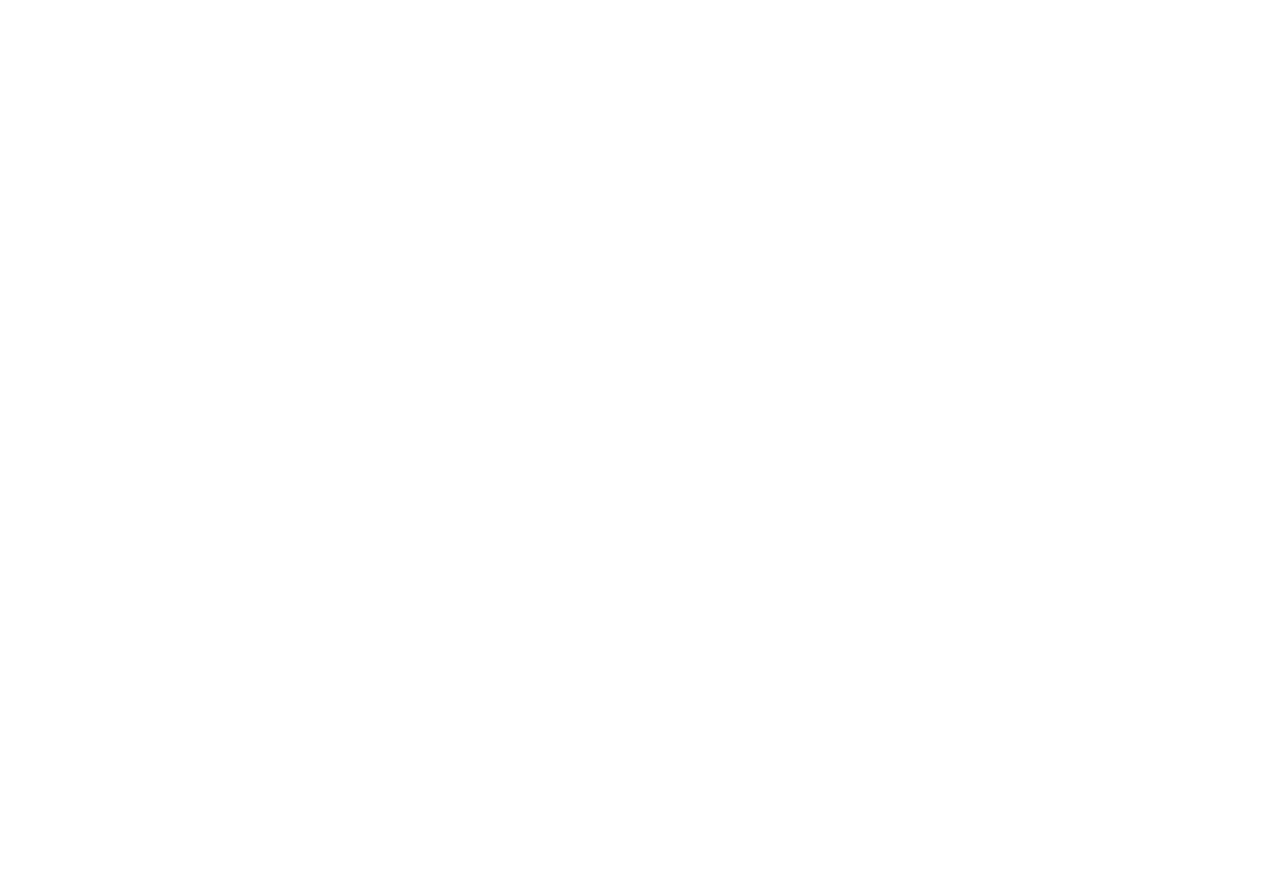
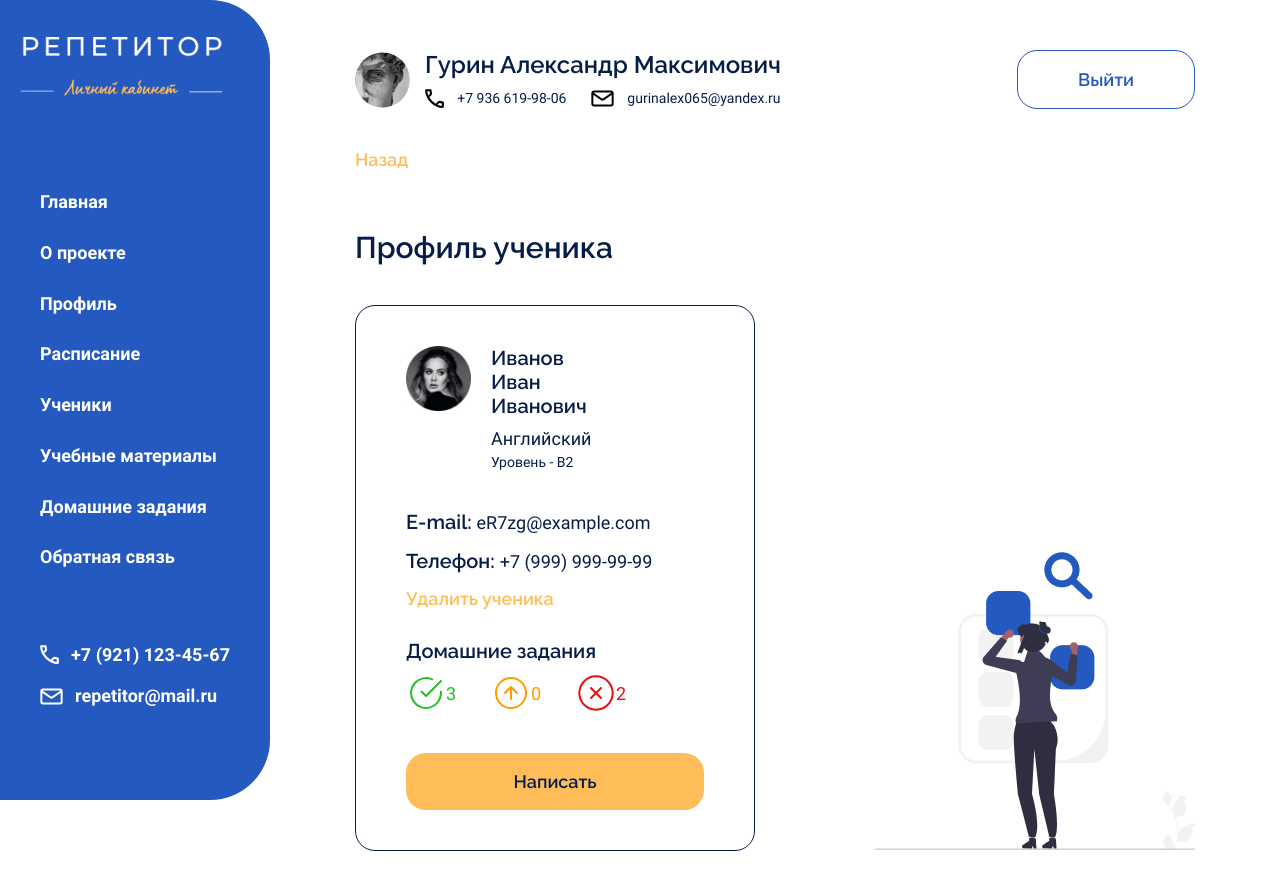
Before and after one commit to TutorOffice/TutorOffice-frontend, a React (Vite) app: page /student/0 in a window 1280 px wide. Before the commit this address had no page. Shown: the top 890 px of the page. Before the commit the page ends 800 px from the top, so only its background shows below. Built offline with nearby package versions, Linux system fonts and the light colour scheme.

Commit message:
feat: поправил замечания по алиасам и создал поля для ФИО

```diff
--- a/src/components/app/App.tsx
+++ b/src/components/app/App.tsx
@@ -37,7 +37,7 @@ const App = () => {
       <Route path='/calendar' element={<CalendarPage />} />
       <Route path='/calendar/:date' element={<CalendarDay />} />
       <Route path='/students' element={<Students />} />
-      <Route path='/students/student/:id' element={<Student />} />
+      <Route path='/student/:id' element={<Student />} />
       <Route path='/calendar/:date/:lessonId' element={<Lesson />} />
       <Route path='/homework' element={<HomeWork />} />
       <Route path='/not-found' element={<ErrorPage />} />
--- a/src/components/userCard/UserCard.tsx
+++ b/src/components/userCard/UserCard.tsx
@@ -1,15 +1,17 @@
-/* eslint-disable react/prop-types */
 import s from './UserCard.module.css';
 
-import { btnClass, btnType, Button } from '../../shared/ui';
-import virtualStudentPhoto from '../../assets/images/virtual-student.png';
+import { btnClass, btnType, Button } from '@/shared/ui';
+import virtualStudentPhoto from '@/assets/images/virtual-student.png';
 
 import { Link } from 'react-router-dom';
 import clsx from 'clsx';
 
 interface UserCardProps {
+  id: number;
   photo: string;
-  name: string;
+  first_name: string;
+  last_name: string;
+  patronymic?: string;
   studentStatus?: boolean;
   studentSubject?: string;
   studentSubjectLevel?: string;
@@ -18,14 +20,17 @@ interface UserCardProps {
 }
 
 const UserCard: React.FC<UserCardProps> = ({
+  id,
   photo,
   studentStatus,
-  name,
+  first_name,
+  last_name,
+  patronymic,
   studentSubject,
   studentSubjectLevel,
   tutorSubject,
   isTutorials,
-}) => {
+}: UserCardProps) => {
   const studentStatusClass = clsx({ [s.studentStatus]: !studentStatus });
   return (
     <div className={s.card}>
@@ -33,11 +38,11 @@ const UserCard: React.FC<UserCardProps> = ({
         <img className={s.card__photo} src={studentStatus ? photo : virtualStudentPhoto} alt='Фото пользователя' />
         <div className={studentStatusClass}>
           <p className={s.card__name}>
-            {name.split(' ')[0]}
+            {last_name}
             <br />
-            {name.split(' ')[1]}
+            {first_name}
             <br />
-            {name.split(' ')[2] || <br />}
+            {patronymic || <br />}
           </p>
           {studentSubject && <p className={s.card__subject}>{studentSubject}</p>}
           {tutorSubject && (
@@ -50,8 +55,8 @@ const UserCard: React.FC<UserCardProps> = ({
           {studentSubjectLevel && <p>Уровень - {studentSubjectLevel}</p>}
         </div>
       </div>
-      <Link to='#'>
-        <Button type={btnType.button} variant={btnClass.back}>
+      <Link to={isTutorials ? '#' : `/student/${id}`}>
+        <Button type={btnType.button} variant={btnClass.common}>
           {isTutorials ? 'Учебные материалы' : 'Посмотреть'}
         </Button>
       </Link>
--- a/src/components/userCardFull/UserCardFull.tsx
+++ b/src/components/userCardFull/UserCardFull.tsx
@@ -1,17 +1,19 @@
 import s from './UserCardFulll.module.css';
 
-import { btnClass, btnType, Button } from '../../shared/ui';
-import virtualStudentPhoto from '../../assets/images/virtual-student.png';
-import doneIcon from '../../assets/icons/status-true.svg';
-import arrowUpIcon from '../../assets/icons/arrow-up.svg';
-import toDoIcon from '../../assets/icons/status-false.svg';
+import { btnClass, btnType, Button } from '@/shared/ui';
+import virtualStudentPhoto from '@/assets/images/virtual-student.png';
+import doneIcon from '@/assets/icons/status-true.svg';
+import arrowUpIcon from '@/assets/icons/arrow-up.svg';
+import toDoIcon from '@/assets/icons/status-false.svg';
 
 import { Link } from 'react-router-dom';
 import clsx from 'clsx';
 
 interface UserCardFullProps {
   photo: string;
-  name: string;
+  first_name: string;
+  last_name: string;
+  patronymic?: string;
   email: string;
   phone: string;
   studentStatus?: boolean;
@@ -27,7 +29,9 @@ interface UserCardFullProps {
 const UserCardFull: React.FC<UserCardFullProps> = ({
   photo,
   studentStatus,
-  name,
+  first_name,
+  last_name,
+  patronymic,
   email,
   phone,
   studentSubject,
@@ -47,11 +51,11 @@ const UserCardFull: React.FC<UserCardFullProps> = ({
         />
         <div className={studentStatusClass}>
           <p className={s.userCardFull__name}>
-            {name.split(' ')[0]}
+            {last_name}
             <br />
-            {name.split(' ')[1]}
+            {first_name}
             <br />
-            {name.split(' ')[2] || <br />}
+            {patronymic || <br />}
           </p>
           {studentSubject && <p className={s.userCardFull__subject}>{studentSubject}</p>}
           {studentSubjectLevel && <p>Уровень - {studentSubjectLevel}</p>}
--- a/src/pages/student/Student.tsx
+++ b/src/pages/student/Student.tsx
@@ -7,9 +7,12 @@ import Layout from '@/components/layout/Layout';
 import studentImage from '@/assets/images/student.png';
 import { Button, btnClass, btnType } from '@/shared/ui';
 
-const stud = testStudents[0];
+import { useState } from 'react';
 
 const Student = () => {
+  const [id] = useState(document.location.pathname.slice(9));
+  const stud = testStudents[+id];
+
   return (
     <Layout>
       <HeaderAuth className={s.student__header} />
@@ -22,7 +25,9 @@ const Student = () => {
           key={stud.id}
           studentStatus={stud.activeStatus}
           photo={stud.photo}
-          name={stud.name}
+          first_name={stud.first_name}
+          last_name={stud.last_name}
+          patronymic={stud.patronymic}
           studentSubject={stud.studentSubject}
           studentSubjectLevel={stud.studentSubjectLevel}
           email={stud.email}
--- a/src/pages/student/testStudents.ts
+++ b/src/pages/student/testStudents.ts
@@ -5,7 +5,9 @@ const testStudents = [
     id: 0,
     activeStatus: true,
     photo: testPhoto,
-    name: 'Иван Иванов',
+    first_name: 'Иван',
+    last_name: 'Иванов',
+    patronymic: 'Иванович',
     studentSubject: 'Английский',
     studentSubjectLevel: 'B2',
     email: 'eR7zg@example.com',
@@ -18,7 +20,9 @@ const testStudents = [
     id: 1,
     activeStatus: true,
     photo: testPhoto,
-    name: 'Петр Петров',
+    first_name: 'Петр',
+    last_name: 'Петров',
+    patronymic: 'Петрович',
     studentSubject: 'Английский',
     studentSubjectLevel: 'A1',
     email: 'eR7zg@example.com',
@@ -31,7 +35,9 @@ const testStudents = [
     id: 2,
     activeStatus: true,
     photo: testPhoto,
-    name: 'Денис Денисов',
+    first_name: 'Денис',
+    last_name: 'Денисов',
+    patronymic: '',
     studentSubject: 'Английский',
     studentSubjectLevel: 'B2',
     email: 'eR7zg@example.com',
@@ -44,7 +50,9 @@ const testStudents = [
     id: 3,
     activeStatus: true,
     photo: testPhoto,
-    name: 'Евгения Евгеньевна',
+    first_name: 'Петр',
+    last_name: 'Петров',
+    patronymic: 'Петрович',
     studentSubject: 'Английский',
     studentSubjectLevel: 'A2',
     email: 'eR7zg@example.com',
@@ -57,7 +65,9 @@ const testStudents = [
     id: 4,
     activeStatus: false,
     photo: testPhoto,
-    name: 'Иван Иванов',
+    first_name: 'Иван',
+    last_name: 'Иванов',
+    patronymic: 'Иванович',
     studentSubject: 'Китайский',
     studentSubjectLevel: 'B2',
     email: 'eR7zg@example.com',
@@ -70,7 +80,9 @@ const testStudents = [
     id: 5,
     activeStatus: false,
     photo: testPhoto,
-    name: 'Семен Семенович',
+    first_name: 'Семен',
+    last_name: 'Семенов',
+    patronymic: '',
     studentSubject: 'Английский',
     studentSubjectLevel: 'C1',
     email: 'eR7zg@example.com',
--- a/src/pages/students/StudentsWithCard.tsx
+++ b/src/pages/students/StudentsWithCard.tsx
@@ -41,9 +41,12 @@ const StudentsWithCard = () => {
           {testStudents.map((stud) => (
             <UserCard
               key={stud.id}
+              id={stud.id}
               studentStatus={stud.activeStatus}
               photo={stud.photo}
-              name={stud.name}
+              first_name={stud.first_name}
+              last_name={stud.last_name}
+              patronymic={stud.patronymic}
               studentSubject={stud.studentSubject}
               studentSubjectLevel={stud.studentSubjectLevel}
             />
--- a/src/pages/students/testStudents.ts
+++ b/src/pages/students/testStudents.ts
@@ -2,52 +2,94 @@ import testPhoto from '@/assets/images/test-student.jpg';
 
 const testStudents = [
   {
+    id: 0,
+    activeStatus: true,
+    photo: testPhoto,
+    first_name: 'Иван',
+    last_name: 'Иванов',
+    patronymic: 'Иванович',
+    studentSubject: 'Английский',
+    studentSubjectLevel: 'B2',
+    email: 'eR7zg@example.com',
+    phone: '+7 (999) 999-99-99',
+    homeWorkDone: 3,
+    homeWorkArrowUp: 0,
+    homeWorkToDo: 2,
+  },
+  {
     id: 1,
     activeStatus: true,
     photo: testPhoto,
-    name: 'Иван Иванов',
+    first_name: 'Петр',
+    last_name: 'Петров',
+    patronymic: 'Петрович',
     studentSubject: 'Английский',
-    studentSubjectLevel: 'B2',
+    studentSubjectLevel: 'A1',
+    email: 'eR7zg@example.com',
+    phone: '+7 (999) 999-99-99',
+    homeWorkDone: 3,
+    homeWorkArrowUp: 0,
+    homeWorkToDo: 2,
   },
   {
     id: 2,
     activeStatus: true,
     photo: testPhoto,
-    name: 'Петр Петров',
+    first_name: 'Денис',
+    last_name: 'Денисов',
+    patronymic: '',
     studentSubject: 'Английский',
-    studentSubjectLevel: 'A1',
+    studentSubjectLevel: 'B2',
+    email: 'eR7zg@example.com',
+    phone: '+7 (999) 999-99-99',
+    homeWorkDone: 3,
+    homeWorkArrowUp: 0,
+    homeWorkToDo: 2,
   },
   {
     id: 3,
     activeStatus: true,
     photo: testPhoto,
-    name: 'Денис Денисов',
+    first_name: 'Петр',
+    last_name: 'Петров',
+    patronymic: 'Петрович',
     studentSubject: 'Английский',
-    studentSubjectLevel: 'B2',
+    studentSubjectLevel: 'A2',
+    email: 'eR7zg@example.com',
+    phone: '+7 (999) 999-99-99',
+    homeWorkDone: 3,
+    homeWorkArrowUp: 0,
+    homeWorkToDo: 2,
   },
   {
     id: 4,
-    activeStatus: true,
+    activeStatus: false,
     photo: testPhoto,
-    name: 'Евгения Евгеньевна',
-    studentSubject: 'Английский',
-    studentSubjectLevel: 'A2',
+    first_name: 'Иван',
+    last_name: 'Иванов',
+    patronymic: 'Иванович',
+    studentSubject: 'Китайский',
+    studentSubjectLevel: 'B2',
+    email: 'eR7zg@example.com',
+    phone: '+7 (999) 999-99-99',
+    homeWorkDone: 3,
+    homeWorkArrowUp: 0,
+    homeWorkToDo: 2,
   },
   {
     id: 5,
     activeStatus: false,
     photo: testPhoto,
-    name: 'Иван Иванов',
-    studentSubject: 'Китайский',
-    studentSubjectLevel: 'B2',
-  },
-  {
-    id: 6,
-    activeStatus: false,
-    photo: testPhoto,
-    name: 'Семен Семенович',
+    first_name: 'Семен',
+    last_name: 'Семенов',
+    patronymic: '',
     studentSubject: 'Английский',
     studentSubjectLevel: 'C1',
+    email: 'eR7zg@example.com',
+    phone: '+7 (999) 999-99-99',
+    homeWorkDone: 3,
+    homeWorkArrowUp: 0,
+    homeWorkToDo: 2,
   },
 ];
 
```
